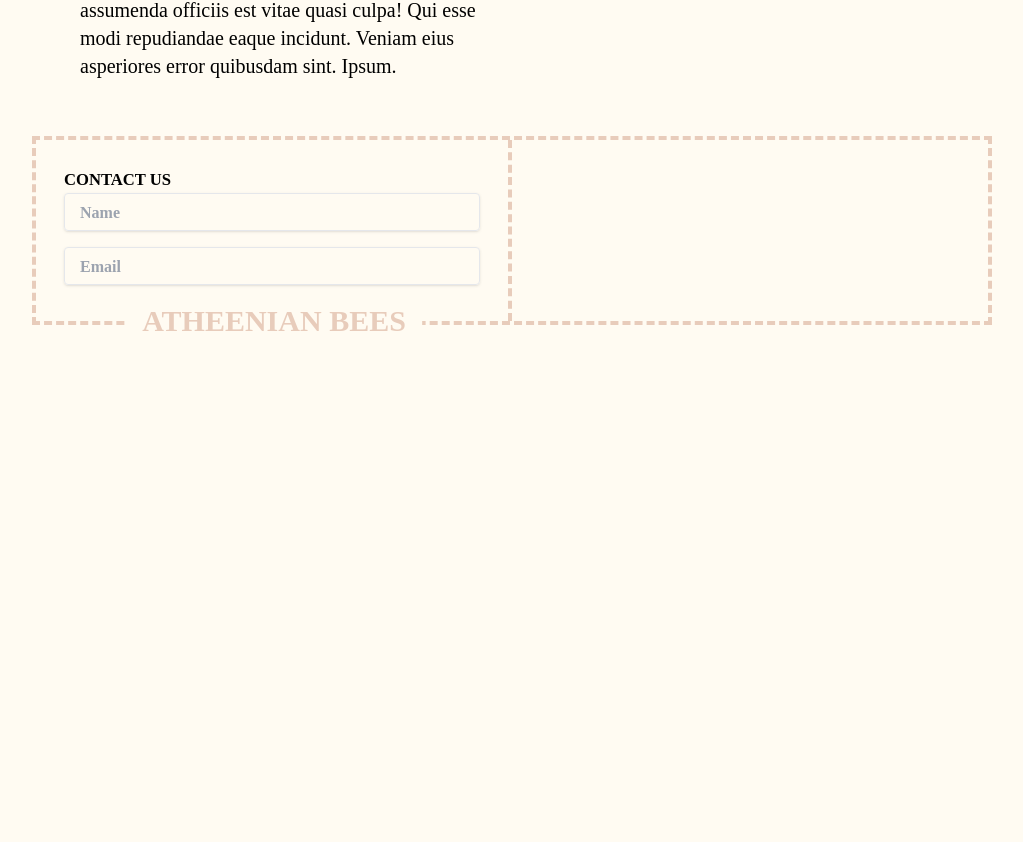
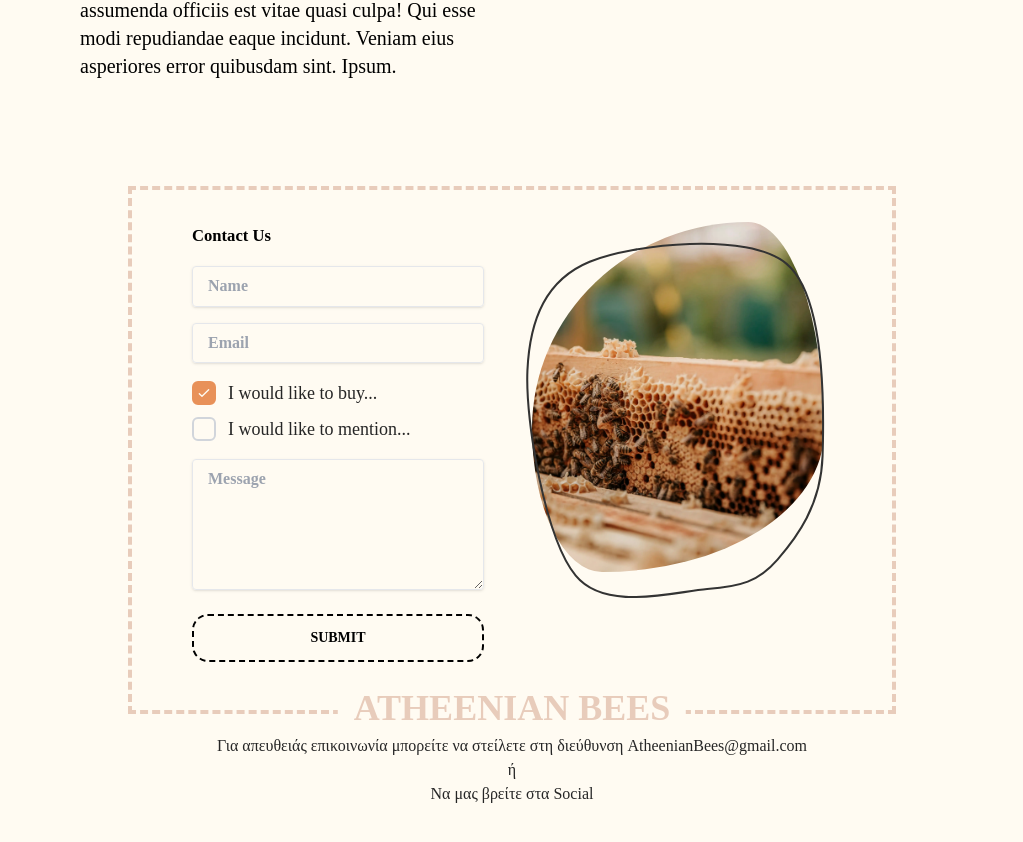
Before and after one commit to TSM97/commerce, a React (Vite) app: page / in a window 1280 px wide. Shown: the part 4740-5582 px from the top of the page, without its empty margins (128-1151 px from the left). Built offline with nearby package versions, Linux system fonts and the light colour scheme; no server answers; the database is empty.

Commit message:
Working on Contact Form implemented with FormSubmit

```diff
--- a/src/App.css
+++ b/src/App.css
@@ -1,10 +1,22 @@
 #root {
-  font-family: 'Playfair Display', serif;
+  font-family: "Playfair Display", serif;
   --primary-color: rgba(232, 119, 46, 1);
   --background-color: rgba(255, 251, 242, 1);
   --background-transparent-color: rgba(255, 251, 242, 0.6);
   background-color: var(--background-color);
   /* font-family: "Noto Serif", serif; */
+}
+
+input:-webkit-autofill,
+input:-webkit-autofill:hover,
+input:-webkit-autofill:focus,
+textarea:-webkit-autofill,
+textarea:-webkit-autofill:hover,
+textarea:-webkit-autofill:focus,
+select:-webkit-autofill,
+select:-webkit-autofill:hover,
+select:-webkit-autofill:focus {
+  -webkit-box-shadow: 0 0 0px 1000px var(--background-color) inset !important;
 }
 body {
   margin: 0 auto;
@@ -16,7 +28,7 @@ body {
   position: relative;
 }
 .NavButton::before {
-  content: '';
+  content: "";
   position: absolute;
   bottom: 0;
   left: 0;
--- a/src/Components/Common/Input/CustomInput.tsx
+++ b/src/Components/Common/Input/CustomInput.tsx
@@ -1,11 +1,11 @@
-import { ChangeEventHandler } from 'react';
+import { ChangeEventHandler } from "react";
 
 type CustomInputType = {
   OnChange: ChangeEventHandler<HTMLInputElement>;
   Name: string;
   Label: string;
   Id: string;
-  Type: 'text' | 'password' | 'email' | 'number' | 'checkbox' | 'radio';
+  Type: "text" | "password" | "email" | "number" | "checkbox" | "radio";
   value: any;
   ClassName?: string;
 };
@@ -26,14 +26,14 @@ export default function CustomInput({
         name={Name}
         id={Id}
         onChange={OnChange}
-        placeholder=' '
-        className='peer shadow bg-transparent appearance-none border rounded w-full py-2 px-3 text-gray-700 leading-tight focus:outline-none focus:ring-2 focus:ring-honey'
+        placeholder=" "
+        className="peer shadow bg-transparent appearance-none border rounded w-full py-2 px-3 text-gray-700 leading-tight focus:outline-none focus:ring-2 focus:ring-honey"
         required
       />
       <label
         htmlFor={Id}
         className={`absolute left-3 top-2 bg-white px-1 text-gray-500 text-sm font-bold transition-all peer-placeholder-shown:cursor-text peer-focus:cursor-default peer-placeholder-shown:text-gray-400 peer-placeholder-shown:text-base ${
-          value != '' ? ' top-[-10px]' : 'peer-focus:top-[-10px] '
+          value != "" ? " top-[-11px]" : "peer-focus:top-[-10px] "
         } peer-focus:text-honey peer-focus:text-sm`}
       >
         {Label}
--- a/src/Components/Contact/Contact.tsx
+++ b/src/Components/Contact/Contact.tsx
@@ -1,44 +1,132 @@
-import CustomInput from '../Common/Input/CustomInput';
-import { useContactFormStore } from '../../stores/useContactFormStore';
+import CustomInput from "../Common/Input/CustomInput";
+import { useContactFormStore } from "../../stores/useContactFormStore";
+import ContactOutline from "../../svgs/ContactOutline";
+import Background from "../../assets/BeekeepingClose.webp";
+import Checkbox from "../Common/CheckBox/CheckBox";
+import CustomButton from "../Common/CustomButton";
+import { useState } from "react";
 
 export default function Contact() {
   const { formData, setField, resetForm } = useContactFormStore();
+  const [isPurchase, setIsPurchase] = useState(true);
 
-  console.log(formData.name);
   return (
     <section
-      id='Contact'
-      className='min-h-[90vh] flex justify-center items-start'
+      id="Contact"
+      className="min-h-[90vh] flex flex-col justify-center items-center"
     >
-      <section className='w-3/4 relative border-4 border-dashed border-primary-100 items-center flex'>
-        <div className='w-1/2 p-7 border-r-4 border-dashed border-primary-100'>
-          <form>
-            <h2 className='font-extrabold text-[1.3vw]'>CONTACT US</h2>
+      <section className="w-3/5 p-8 min-h-[450px] relative border-4 border-dashed border-primary-100 text-lg xl:flex">
+        <div className="w-1/2 h-[100%] px-7 border-dashed border-primary-100">
+          <form
+            action="https://formsubmit.co/1a2b754bda3989be48a8ba06c5c57e96"
+            method="POST"
+          >
+            <h2 className="font-extrabold mb-4 text-[1.3vw]">Contact Us</h2>
             <CustomInput
-              ClassName='mb-4'
-              Name='name'
-              Label='Name'
-              Type='text'
-              Id='name'
+              ClassName="mb-4"
+              Name="name"
+              Label="Name"
+              Type="text"
+              Id="name"
               OnChange={(e) => setField(e.target.name, e.target.value)}
               value={formData?.name}
             />
             <CustomInput
-              ClassName='mb-2'
-              Name='email'
-              Label='Email'
-              Type='email'
-              Id='email'
+              ClassName="mb-4"
+              Name="email"
+              Label="Email"
+              Type="email"
+              Id="email"
               OnChange={(e) => setField(e.target.name, e.target.value)}
               value={formData?.email}
             />
+            {/* Reply to */}
+            <input type="hidden" name="_replyto" value="email@example.com" />
+            {/* email template */}
+            <input type="hidden" name="_template" value="table" />
+            {/* redirect after submit */}
+            <input type="hidden" name="_next" value="http://localhost:5173/" />
+            {/* autoresponse input */}
+            <input
+              type="hidden"
+              name="_autoresponse"
+              value="Thanks for you Contact, We will send you really soon! --- ATHEENIAN BEES ---"
+            />
+            {/* Email Subject */}
+            <input
+              type="hidden"
+              name="_subject"
+              value={`${isPurchase ? "Purchase" : "Question"} - from ${
+                formData?.name
+              }`}
+            />
+            <input type="text" name="_honey" style={{ display: "none" }} />
+            <div className=" flex flex-col gap-2 mb-4">
+              <Checkbox
+                isChecked={isPurchase}
+                handleCheck={() => setIsPurchase(!isPurchase)}
+                label="I would like to buy..."
+              />
+              <Checkbox
+                isChecked={!isPurchase}
+                handleCheck={() => setIsPurchase(!isPurchase)}
+                label="I would like to mention..."
+              />
+            </div>
+
+            <div className="relative mb-4">
+              <textarea
+                id="message"
+                name="message"
+                rows={5}
+                placeholder=" "
+                required
+                onChange={(e) => setField(e.target.name, e.target.value)}
+                className="peer shadow bg-transparent appearance-none border rounded w-full py-2 px-3 text-gray-700 leading-tight focus:outline-none focus:ring-2 focus:ring-honey"
+              />
+              <label
+                htmlFor="message"
+                className={`absolute left-3 top-2 bg-white px-1 text-gray-500 text-sm font-bold transition-all peer-placeholder-shown:cursor-text peer-focus:cursor-default peer-placeholder-shown:text-gray-400 peer-placeholder-shown:text-base ${
+                  formData?.message != ""
+                    ? " top-[-11px]"
+                    : "peer-focus:top-[-10px] "
+                } peer-focus:text-honey peer-focus:text-sm`}
+              >
+                Message
+              </label>
+            </div>
+            <CustomButton type="submit" className="w-full text-sm mb-4">
+              Submit
+            </CustomButton>
           </form>
         </div>
-        <div className='w-1/2 p-7'></div>
-        <div className='text-primary-100 px-4 text-3xl font-extrabold -bottom-[18px] transform left-1/4 translate-x-[-50%]  absolute bg-white'>
+        <div className="w-1/2 px-7">
+          <div className="relative flex justify-center">
+            <img
+              className="object-cover h-[350px] lg:h-[350px] lg:w-[350px] mr-4 none"
+              loading="lazy"
+              alt="Article's image"
+              style={{ borderRadius: "74% 26% 76% 24% / 59% 60% 40% 41% " }}
+              src={Background}
+            />
+            <div className="absolute top-0 h-[410px] w-[410px]">
+              <ContactOutline />
+            </div>
+          </div>
+        </div>
+        <div className="text-primary-100 text-nowrap px-4 text-4xl font-extrabold -bottom-[18px] transform left-1/2 translate-x-[-50%]  absolute bg-white">
           ATHEENIAN BEES
         </div>
       </section>
+      <div className="mt-5 text-black-250 text-center">
+        <div>
+          {" "}
+          Για απευθειάς επικοινωνία μπορείτε να στείλετε στη διεύθυνση
+          AtheenianBees@gmail.com
+        </div>
+        <div>ή</div>
+        <div>Να μας βρείτε στα Social</div>
+      </div>
     </section>
   );
 }
--- /dev/null
+++ b/src/svgs/ContactOutline.tsx
@@ -0,0 +1,18 @@
+const ContactOutline = ({
+  className,
+  ...props
+}: {
+  className?: string; // Optional className prop
+}) => (
+  <svg xmlns="http://www.w3.org/2000/svg" viewBox="0 0 600 600" {...props}>
+    <path
+      fill="none"
+      stroke="hsl(0, 0%, 20%)"
+      className={className}
+      {...props}
+      strokeWidth={3}
+      d="M433.9 493.98c-28.14 32.46-53.664 39.266-102.88 43.193-49.214 3.926-148.56 33.639-192.407-19.634-43.849-53.272-74.084-223.43-70.681-300 3.403-76.57 27.88-133.377 91.1-159.424 63.22-26.047 231.413-44.24 288.22 3.142 56.806 47.382 54.842 209.031 52.617 281.151-2.225 72.12-37.827 119.11-65.968 151.571-28.142 32.46-53.665 39.267-102.88 43.194"
+    />
+  </svg>
+);
+export default ContactOutline;
```
Also changed, not shown: src/Components/Common/CheckBox/CheckBox.tsx (+11 -11 lines).
